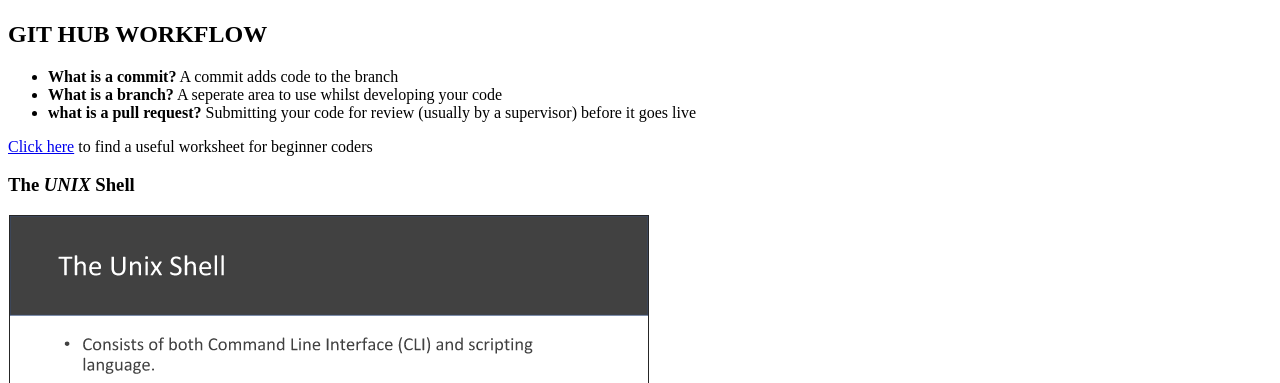
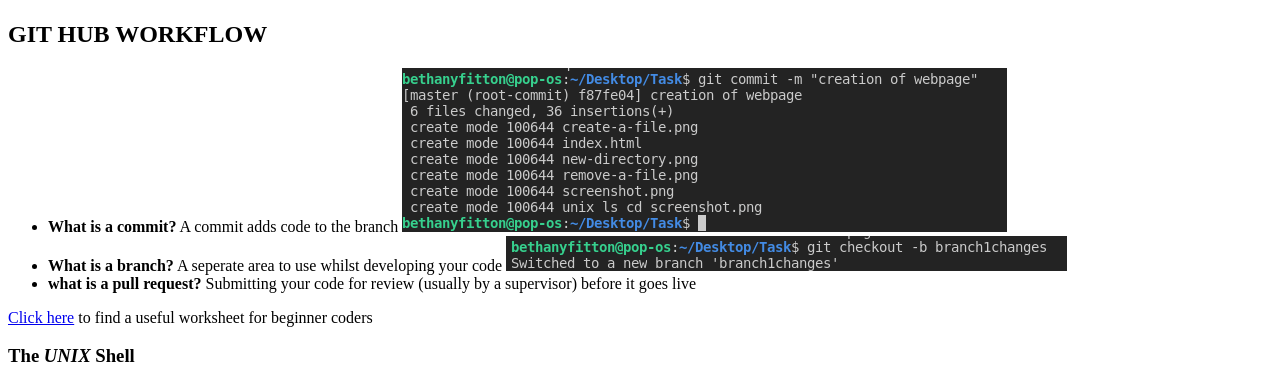
Before and after one commit to BethanyyF/Assignment1, a plain HTML site: page index.html in a window 1280 px wide. Shown: the part 383-766 px from the top of the page. Drawn offline with Linux system fonts and the light colour scheme.

Commit message:
adding branch and commit  screenshots

```diff
--- a/index.html
+++ b/index.html
@@ -8,9 +8,15 @@
 
 <h2>GIT HUB WORKFLOW</h2>
 <ul>
-<li><strong> What is a commit?</strong> A commit adds code to the branch</li>
+<li>
+    <strong> What is a commit?</strong> A commit adds code to the branch
+    <img src="gitcommit.png" alt="Screenshot of a Git Commit">
+</li>
 
-<li><strong>What is a branch?</strong> A seperate area to use whilst developing your code </li>
+<li><strong>What is a branch?</strong> A seperate area to use whilst developing your code
+    <img src="gitbranch.png" alt="Screenshot of making a branch ">
+
+</li>
 
 <li><strong>what is a pull request?</strong> Submitting your code for review (usually by a supervisor) before it goes live</li></ul>
 <p><a href="https://learning.thedeveloperacademy.com/pluginfile.php/335/mod_resource/content/1/hf-html-cheat-sheet%20%281%29.pdf">Click here</a>  to find a useful worksheet for beginner coders </p>
```
Also changed, not shown: gitbranch.png (added), gitcommit.png (added).
